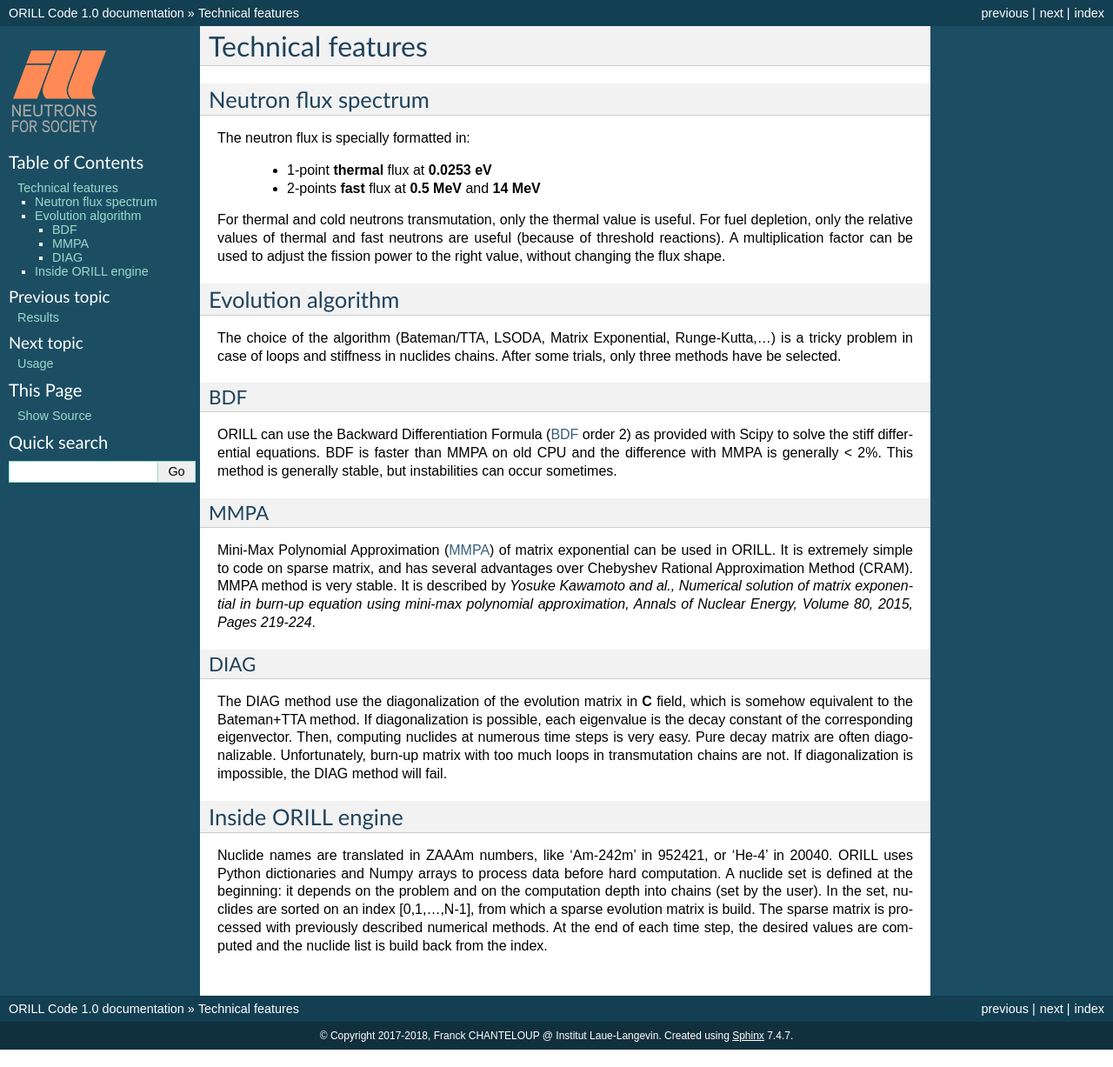
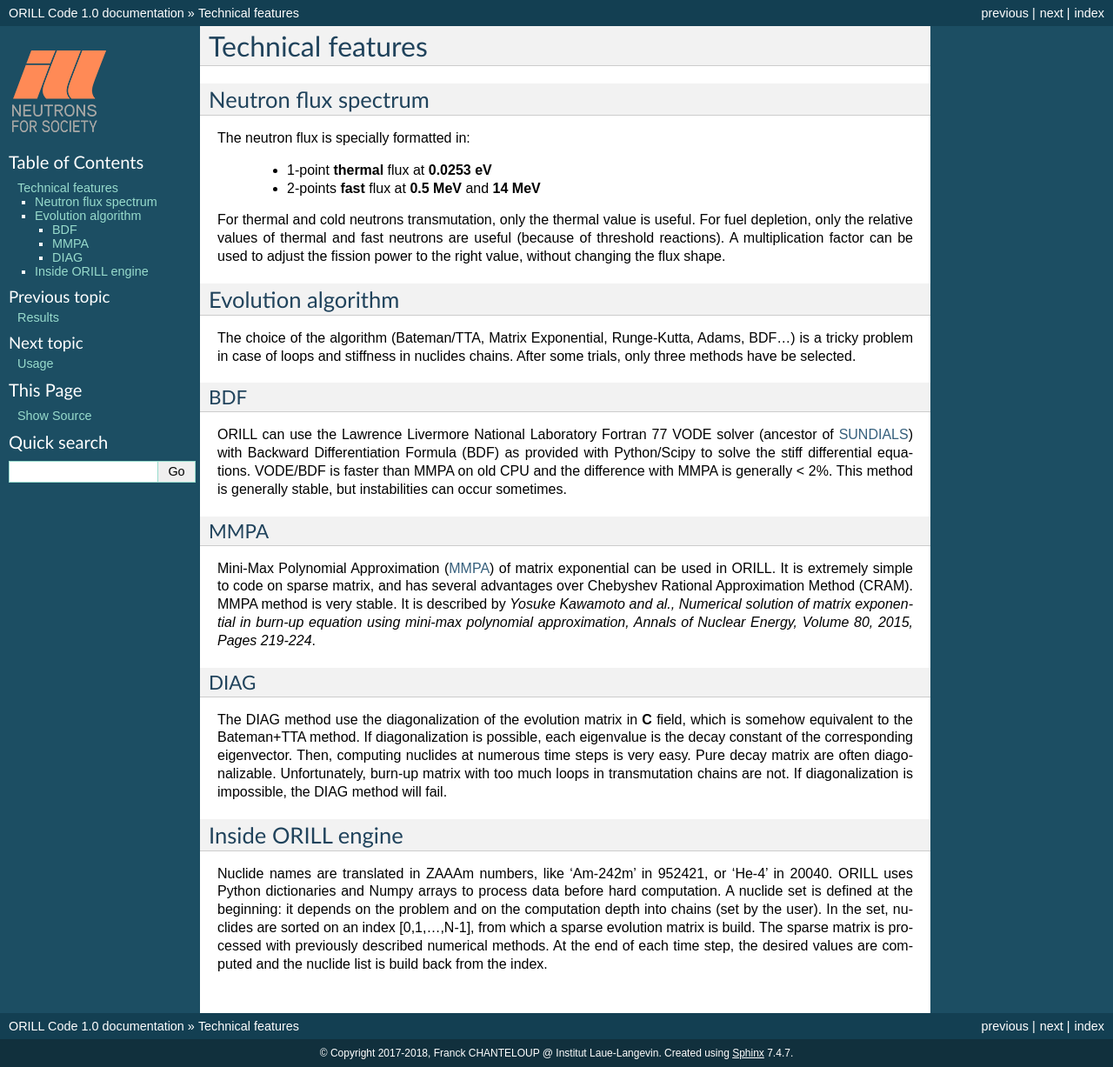
Before and after one commit to orill/orill, a Sphinx documentation site: the page built from docs/techfeatures.rst, in a window 1280 px wide. Shown: the whole page at 87% size. Built offline with Sphinx 7.4.7, drawn with Linux system fonts in a browser that asks for light colours.

Commit message:
Add files via upload

```diff
--- a/docs/techfeatures.rst
+++ b/docs/techfeatures.rst
@@ -17,15 +17,15 @@ A multiplication factor can be used to adjust the fission power to the right val
 Evolution algorithm
 -------------------
 
-The choice of the algorithm (Bateman/TTA, LSODA, Matrix Exponential, Runge-Kutta,...) is a tricky problem in case of loops and stiffness in nuclides chains.
+The choice of the algorithm (Bateman/TTA, Matrix Exponential, Runge-Kutta, Adams, BDF...) is a tricky problem in case of loops and stiffness in nuclides chains.
 After some trials, only three methods have be selected.
 
 BDF
 ^^^
 
-ORILL can use the Backward Differentiation Formula
-(`BDF <https://en.wikipedia.org/wiki/Backward_differentiation_formula>`_ order 2) as provided with Scipy to solve the stiff differential equations.
-BDF is faster than MMPA on old CPU and the difference with MMPA is generally < 2%.
+ORILL can use the Lawrence Livermore National Laboratory Fortran 77 VODE solver (ancestor of `SUNDIALS <https://computation.llnl.gov/projects/sundials/cvode>`_) with Backward Differentiation Formula (BDF)
+as provided with Python/Scipy to solve the stiff differential equations.
+VODE/BDF is faster than MMPA on old CPU and the difference with MMPA is generally < 2%.
 This method is generally stable, but instabilities can occur sometimes.
 
 MMPA
```
